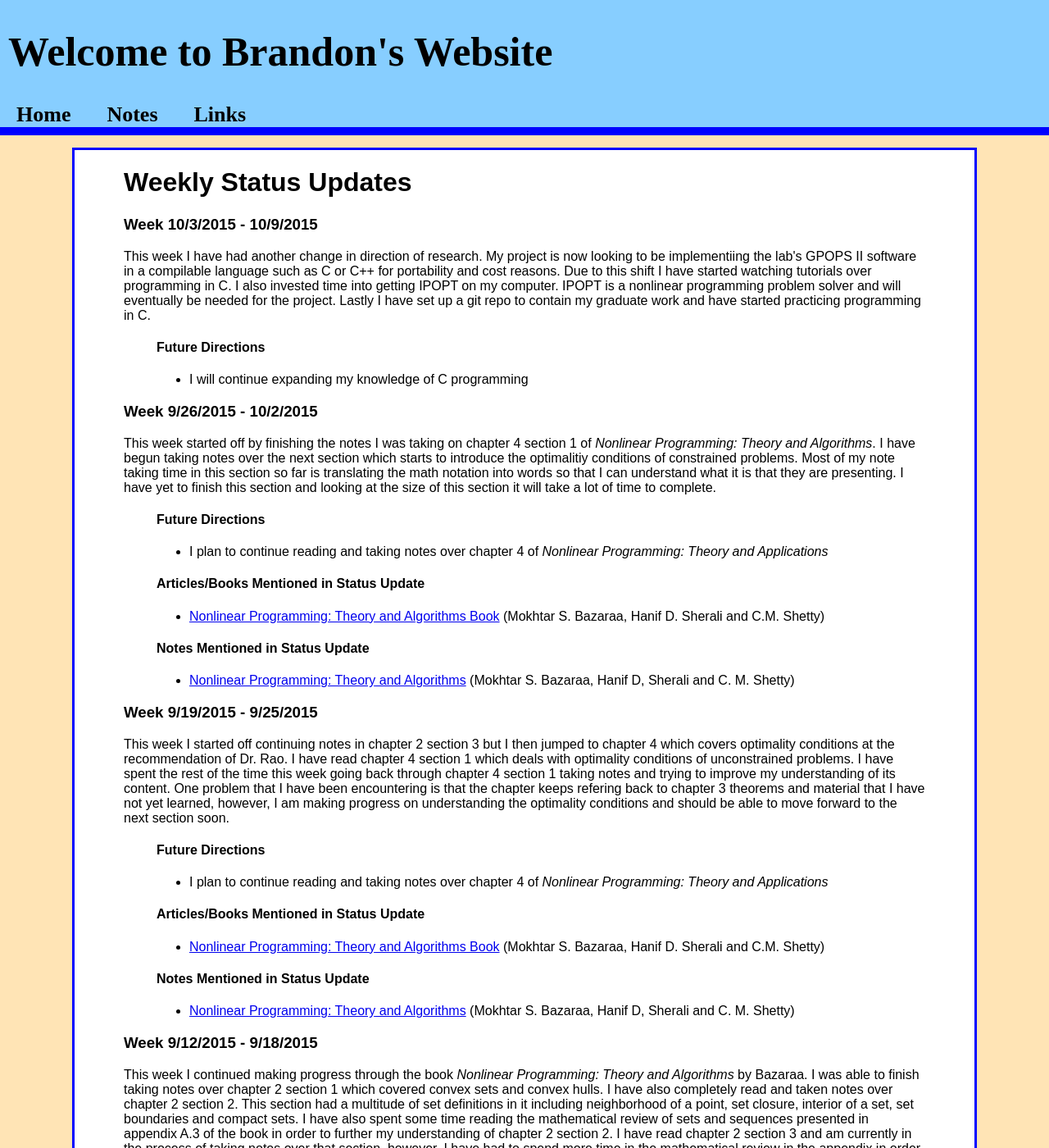
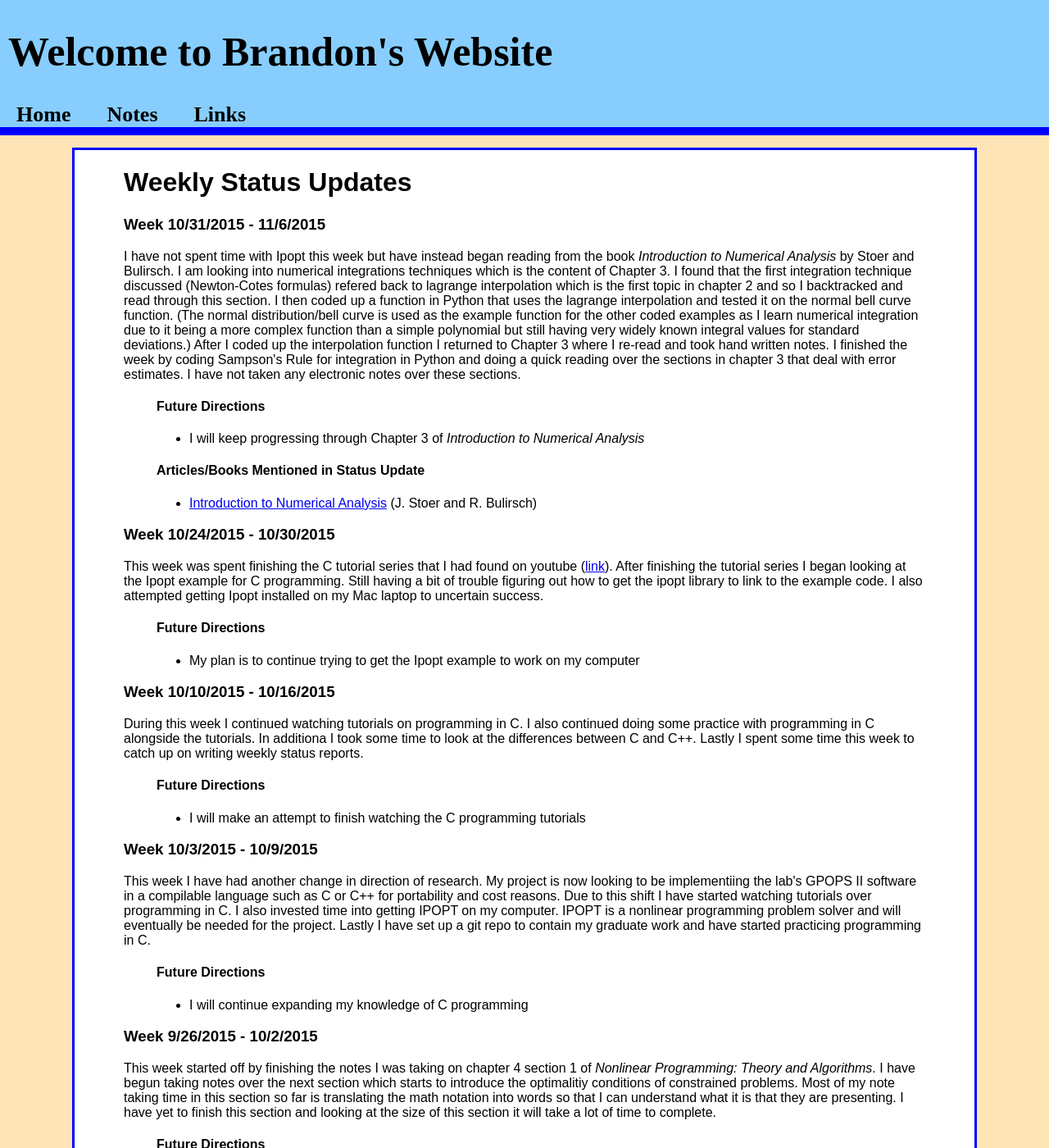
Before and after one commit to jbm950/jbm950.github.io, a Jekyll site: the page built from notes/grad_notes/weekly_status_updates.html, in a window 1280 px wide and 1400 px high. Shown: the whole window at 82% size. Built offline with Jekyll 4.4.1, drawn with Linux system fonts in a browser that asks for light colours; Markdown is read by kramdown in place of the engine named in the settings.

Commit message:
caught up on some of my weekly status updates

```diff
--- a/notes/grad_notes/weekly_status_updates.html
+++ b/notes/grad_notes/weekly_status_updates.html
@@ -14,10 +14,51 @@ title: Weekly Status Updates
 </head>
 <body>
 <h1 id="weekly-status-updates">Weekly Status Updates</h1>
+<h3 id="week-10312015---1162015">Week 10/31/2015 - 11/6/2015</h3>
+<p>I have not spent time with Ipopt this week but have instead began reading from the book <em>Introduction to Numerical Analysis</em> by Stoer and Bulirsch. I am looking into numerical integrations techniques which is the content of Chapter 3. I found that the first integration technique discussed (Newton-Cotes formulas) refered back to lagrange interpolation which is the first topic in chapter 2 and so I backtracked and read through this section. I then coded up a function in Python that uses the lagrange interpolation and tested it on the normal bell curve function. (The normal distribution/bell curve is used as the example function for the other coded examples as I learn numerical integration due to it being a more complex function than a simple polynomial but still having very widely known integral values for standard deviations.) After I coded up the interpolation function I returned to Chapter 3 where I re-read and took hand written notes. I finished the week by coding Sampson's Rule for integration in Python and doing a quick reading over the sections in chapter 3 that deal with error estimates. I have not taken any electronic notes over these sections.</p>
+<blockquote>
+<h4 id="future-directions">Future Directions</h4>
+</blockquote>
+<blockquote>
+<ul>
+<li>I will keep progressing through Chapter 3 of <em>Introduction to Numerical Analysis</em></li>
+</ul>
+</blockquote>
+<blockquote>
+<h4 id="articlesbooks-mentioned-in-status-update">Articles/Books Mentioned in Status Update</h4>
+</blockquote>
+<blockquote>
+<ul>
+<li><a href="http://it-feel.com/e-Library/Mathematics/Analysis/Introduction%20to%20Numerical%20Analysis%202%20ed%20-%20J.Stoer,R.Bulirsch.pdf"
+target="_blank">Introduction to Numerical Analysis</a> (J. Stoer and R. Bulirsch)</li>
+</ul>
+</blockquote>
+<h3 id="week-10242015---10302015">Week 10/24/2015 - 10/30/2015</h3>
+<p>This week was spent finishing the C tutorial series that I had found on youtube (<a
+href="https://www.youtube.com/playlist?list=PL6gx4Cwl9DGAKIXv8Yr6nhGJ9Vlcjyymq"
+target="_blank">link</a>). After finishing the tutorial series I began looking at the Ipopt example for C programming. Still having a bit of trouble figuring out how to get the ipopt library to link to the example code. I also attempted getting Ipopt installed on my Mac laptop to uncertain success.</p>
+<blockquote>
+<h4 id="future-directions-1">Future Directions</h4>
+</blockquote>
+<blockquote>
+<ul>
+<li>My plan is to continue trying to get the Ipopt example to work on my computer</li>
+</ul>
+</blockquote>
+<h3 id="week-10102015---10162015">Week 10/10/2015 - 10/16/2015</h3>
+<p>During this week I continued watching tutorials on programming in C. I also continued doing some practice with programming in C alongside the tutorials. In additiona I took some time to look at the differences between C and C++. Lastly I spent some time this week to catch up on writing weekly status reports.</p>
+<blockquote>
+<h4 id="future-directions-2">Future Directions</h4>
+</blockquote>
+<blockquote>
+<ul>
+<li>I will make an attempt to finish watching the C programming tutorials</li>
+</ul>
+</blockquote>
 <h3 id="week-1032015---1092015">Week 10/3/2015 - 10/9/2015</h3>
 <p>This week I have had another change in direction of research. My project is now looking to be implementiing the lab's GPOPS II software in a compilable language such as C or C++ for portability and cost reasons. Due to this shift I have started watching tutorials over programming in C. I also invested time into getting IPOPT on my computer. IPOPT is a nonlinear programming problem solver and will eventually be needed for the project. Lastly I have set up a git repo to contain my graduate work and have started practicing programming in C.</p>
 <blockquote>
-<h4 id="future-directions">Future Directions</h4>
+<h4 id="future-directions-3">Future Directions</h4>
 </blockquote>
 <blockquote>
 <ul>
@@ -27,7 +68,7 @@ title: Weekly Status Updates
 <h3 id="week-9262015---1022015">Week 9/26/2015 - 10/2/2015</h3>
 <p>This week started off by finishing the notes I was taking on chapter 4 section 1 of <em>Nonlinear Programming: Theory and Algorithms</em>. I have begun taking notes over the next section which starts to introduce the optimalitiy conditions of constrained problems. Most of my note taking time in this section so far is translating the math notation into words so that I can understand what it is that they are presenting. I have yet to finish this section and looking at the size of this section it will take a lot of time to complete.</p>
 <blockquote>
-<h4 id="future-directions-1">Future Directions</h4>
+<h4 id="future-directions-4">Future Directions</h4>
 </blockquote>
 <blockquote>
 <ul>
@@ -35,7 +76,7 @@ title: Weekly Status Updates
 </ul>
 </blockquote>
 <blockquote>
-<h4 id="articlesbooks-mentioned-in-status-update">Articles/Books Mentioned in Status Update</h4>
+<h4 id="articlesbooks-mentioned-in-status-update-1">Articles/Books Mentioned in Status Update</h4>
 </blockquote>
 <blockquote>
 <ul>
@@ -54,7 +95,7 @@ target="_blank">Nonlinear Programming: Theory and Algorithms Book</a> (Mokhtar S
 <h3 id="week-9192015---9252015">Week 9/19/2015 - 9/25/2015</h3>
 <p>This week I started off continuing notes in chapter 2 section 3 but I then jumped to chapter 4 which covers optimality conditions at the recommendation of Dr. Rao. I have read chapter 4 section 1 which deals with optimality conditions of unconstrained problems. I have spent the rest of the time this week going back through chapter 4 section 1 taking notes and trying to improve my understanding of its content. One problem that I have been encountering is that the chapter keeps refering back to chapter 3 theorems and material that I have not yet learned, however, I am making progress on understanding the optimality conditions and should be able to move forward to the next section soon.</p>
 <blockquote>
-<h4 id="future-directions-2">Future Directions</h4>
+<h4 id="future-directions-5">Future Directions</h4>
 </blockquote>
 <blockquote>
 <ul>
@@ -62,7 +103,7 @@ target="_blank">Nonlinear Programming: Theory and Algorithms Book</a> (Mokhtar S
 </ul>
 </blockquote>
 <blockquote>
-<h4 id="articlesbooks-mentioned-in-status-update-1">Articles/Books Mentioned in Status Update</h4>
+<h4 id="articlesbooks-mentioned-in-status-update-2">Articles/Books Mentioned in Status Update</h4>
 </blockquote>
 <blockquote>
 <ul>
@@ -81,7 +122,7 @@ target="_blank">Nonlinear Programming: Theory and Algorithms Book</a> (Mokhtar S
 <h3 id="week-9122015---9182015">Week 9/12/2015 - 9/18/2015</h3>
 <p>This week I continued making progress through the book <em>Nonlinear Programming: Theory and Algorithms</em> by Bazaraa. I was able to finish taking notes over chapter 2 section 1 which covered convex sets and convex hulls. I have also completely read and taken notes over chapter 2 section 2. This section had a multitude of set definitions in it including neighborhood of a point, set closure, interior of a set, set boundaries and compact sets. I have also spent some time reading the mathematical review of sets and sequences presented in appendix A.3 of the book in order to further my understanding of chapter 2 section 2. I have read chapter 2 section 3 and am currently in the process of taking notes over that section, however, I have had to spend more time in the mathematical review in the appendix in order to aid in comprehension of the chapter 2 section 3 material.</p>
 <blockquote>
-<h4 id="future-directions-3">Future Directions</h4>
+<h4 id="future-directions-6">Future Directions</h4>
 </blockquote>
 <blockquote>
 <ul>
@@ -89,7 +130,7 @@ target="_blank">Nonlinear Programming: Theory and Algorithms Book</a> (Mokhtar S
 </ul>
 </blockquote>
 <blockquote>
-<h4 id="articlesbooks-mentioned-in-status-update-2">Articles/Books Mentioned in Status Update</h4>
+<h4 id="articlesbooks-mentioned-in-status-update-3">Articles/Books Mentioned in Status Update</h4>
 </blockquote>
 <blockquote>
 <ul>
@@ -108,7 +149,7 @@ target="_blank">Nonlinear Programming: Theory and Algorithms Book</a> (Mokhtar S
 <h3 id="week-952015---9112015">Week 9/5/2015 - 9/11/2015</h3>
 <p>This week time was spent exclusively working with the book <em>Nonlinear Programming: Theory and Algorithms</em> by Bazaraa. Over the course of the week I have completely read chapter 1 of this book which deals with the format of nonlinear programming problems and have taken notes over that chapter. I have also read through chapter 2 section 1 which covers convex sets and convex hulls and am currently taking notes over this section.</p>
 <blockquote>
-<h4 id="future-directions-4">Future Directions</h4>
+<h4 id="future-directions-7">Future Directions</h4>
 </blockquote>
 <blockquote>
 <ul>
@@ -116,7 +157,7 @@ target="_blank">Nonlinear Programming: Theory and Algorithms Book</a> (Mokhtar S
 </ul>
 </blockquote>
 <blockquote>
-<h4 id="articlesbooks-mentioned-in-status-update-3">Articles/Books Mentioned in Status Update</h4>
+<h4 id="articlesbooks-mentioned-in-status-update-4">Articles/Books Mentioned in Status Update</h4>
 </blockquote>
 <blockquote>
 <ul>
@@ -135,7 +176,7 @@ target="_blank">Nonlinear Programming: Theory and Algorithms Book</a> (Mokhtar S
 <h3 id="week-8292015---942015">Week 8/29/2015 - 9/4/2015</h3>
 <p>This week I started off reading the article <em>An Introduction to Automatic Differentiation</em>. After I finished reading the article I went back and started to take notes over the details of the article in order to gain a better understanding. During this note taking I differentiated a fucntion I made up using the automatic differentiation method described in the article. Also while taking notes I added information on Hessian matrices to my general notes page. About part way through the week Dr. Rao mentioned that I could maybe do a project involving writing a new non-linear programming problem solver and so I did a bit of research on NLP solvers. While serching for information I found more comparisons of current NLP solvers than research articles involving what a NLP solver is and how they are improved. Dr. Rao then lent me 3 text books to start reading: <em>Nonlinear Programming: Theory and Algorithms</em> by Bazaraa, <em>Practical Methods of Optimization</em> by Fletcher and <em>Nonlinear Programming</em> by Bertsekas. I have begun reading and taking notes over <em>Nonlinear Programming: Theory and Algorithms</em> and plan to continue doing so for the forseeable future.</p>
 <blockquote>
-<h4 id="future-directions-5">Future Directions</h4>
+<h4 id="future-directions-8">Future Directions</h4>
 </blockquote>
 <blockquote>
 <ul>
@@ -143,7 +184,7 @@ target="_blank">Nonlinear Programming: Theory and Algorithms Book</a> (Mokhtar S
 </ul>
 </blockquote>
 <blockquote>
-<h4 id="articlesbooks-mentioned-in-status-update-4">Articles/Books Mentioned in Status Update</h4>
+<h4 id="articlesbooks-mentioned-in-status-update-5">Articles/Books Mentioned in Status Update</h4>
 </blockquote>
 <blockquote>
 <ul>
@@ -161,7 +202,7 @@ target="_blank">Nonlinear Programming</a> (Dimitri P. Bertsekas)</li>
 <p>This week I started by taking general optimal control notes from the article <em>Faster, Higher and Greener</em> to better understand controls terminology. I also took some general notes over the control Hamiltonian and Calculus of Variations. For the calculus of variations notes I found an article, <em>Introduction to the Calculus of Variations</em>, of which I read a portion. A lot of the articles I was finding about the calculus of variations spent more time with examples of its usage rather than defining the concept itself. I also began taking some notes on the article <em>An Efficient Overloaded Method for Computing Derivatives of Mathematical Functions in MATLAB</em> to get a base of knowledge on computational derivatives. To further gain information on automatic derivatives I found the site <a href="http://www.autodiff.org/"
 target="_blank">www.autodiff.org</a> that is a central hub for automatic differentiation information. The site contains lists of articles and books that have dealt with the topic of automatic differentiation along with links to different tools that use automatic differentiation in different programming languages. From this web site I have found the article <em>An Introduction to Automatic Differentiation</em> from which I plan to read and take notes over.</p>
 <blockquote>
-<h4 id="future-directions-6">Future Directions</h4>
+<h4 id="future-directions-9">Future Directions</h4>
 </blockquote>
 <blockquote>
 <ul>
```
Also changed, not shown: source/notes/grad_notes/weekly_status_updates.md (+57 -0 lines).
